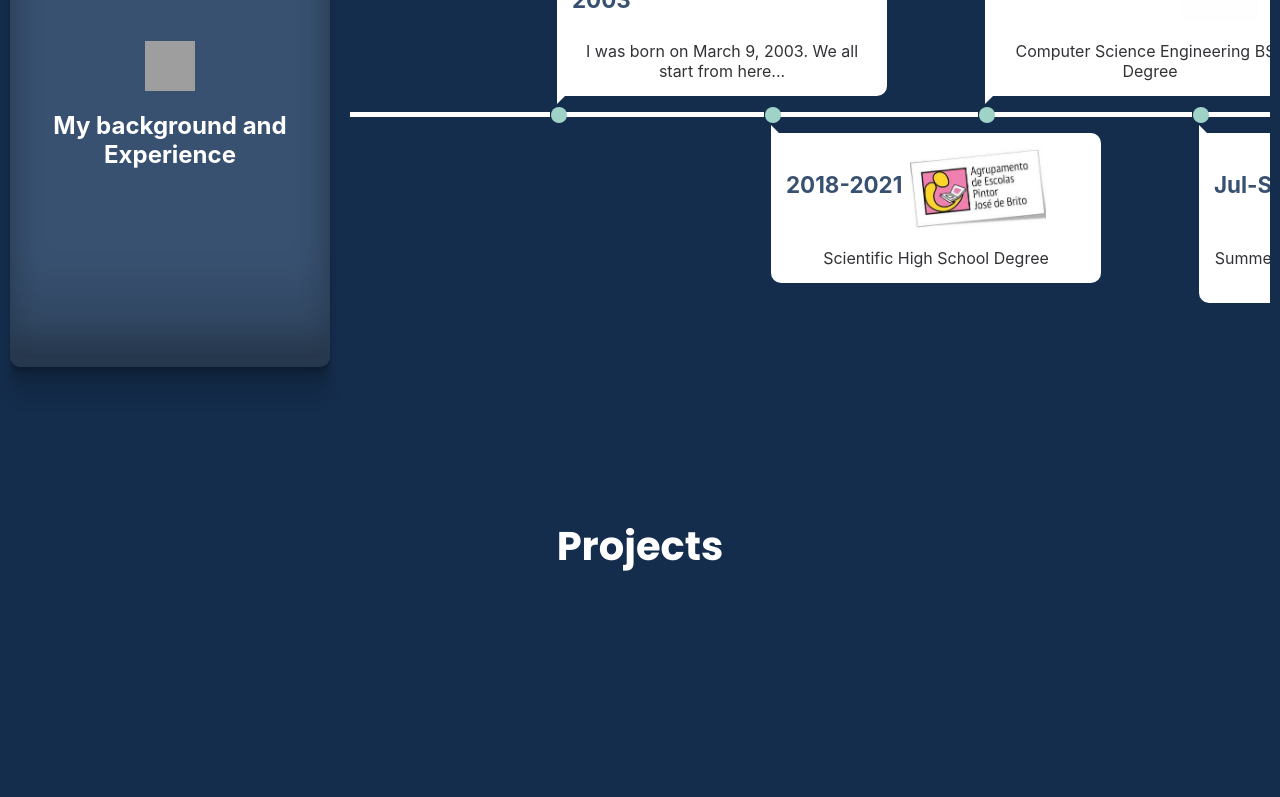
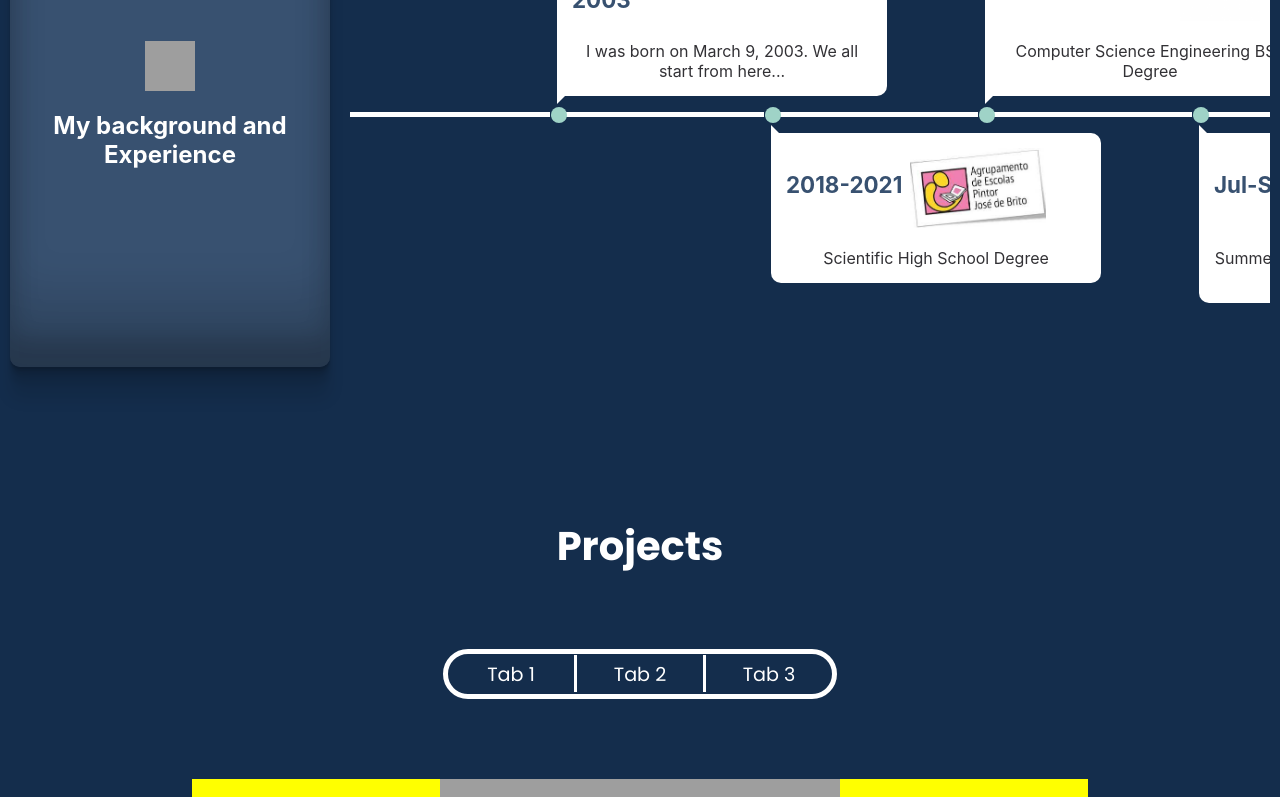
Before and after one commit to Vasco-Faria/Portfolio, a React (Create React App) app in the folder portfolioweb/: page / in a window 1280 px wide. Shown: the part 2000-2797 px from the top of the page. Built offline with nearby package versions, Linux system fonts and the light colour scheme; no server answers; grey boxes are pictures that could not be loaded.

Commit message:
starting projects

```diff
--- a/portfolioweb/src/App.js
+++ b/portfolioweb/src/App.js
@@ -8,13 +8,14 @@ import Timeline from './Sections/Timeline/Timeline';
 import PopUp from './Components/PopUp/PopUp';
 import Projects from './Sections/Projects/Projects';
 import ContactMe from './Sections/ContactMe/ContactMe';
+import BackToTop from './Components/BackToTop/BackToTop';
 
 function App() {
 
 
   return (
     <div className="App">
-
+      <BackToTop/>
       <PopUp/>
       <Navbar/>
       <Home/>
--- a/portfolioweb/src/Components/BackToTop/BackToTop.css
+++ b/portfolioweb/src/Components/BackToTop/BackToTop.css
@@ -0,0 +1,32 @@
+.back-to-top-button {
+    position: fixed;
+    top: 6vh;
+    left: 4vh;
+    opacity: 0;
+    transition: opacity 0.3s ease-in-out;
+    pointer-events: none;
+    z-index: 1;
+  }
+
+
+  .back-to-top-button button{
+    font-family: "Poppins", sans-serif;
+    font-weight: 500;
+    color: white;
+    background-color: #385170;
+    border: transparent;
+    font-size: 1rem;
+    border-radius: 40px;
+    box-shadow: rgba(0, 0, 0, 0.10) 0px -23px 25px 0px inset, rgba(0, 0, 0, 0.15) 0px -36px 30px 0px inset, rgba(0, 0, 0, 0.1) 0px -79px 40px 0px inset, rgba(0, 0, 0, 0.06) 0px 2px 1px, rgba(0, 0, 0, 0.09) 0px 4px 2px, rgba(0, 0, 0, 0.09) 0px 8px 4px, rgba(0, 0, 0, 0.09) 0px 16px 8px, rgba(0, 0, 0, 0.09) 0px 32px 16px;
+    padding: 10px 10px 10px 10px;
+  }
+
+
+  .back-to-top-button button:hover{
+    cursor: pointer;
+  }
+
+  .back-to-top-button.visible {
+    opacity: 1;
+    pointer-events: auto;
+  }
--- a/portfolioweb/src/Components/BackToTop/BackToTop.js
+++ b/portfolioweb/src/Components/BackToTop/BackToTop.js
@@ -22,12 +22,17 @@ const BackToTop = () => {
     };
   }, []);
 
+  const scrollToTop = () => {
+    window.scrollTo({
+      top: 0,
+      behavior: 'smooth',
+    });
+  };
+
     return (
-        <div className={`back-to-top-button ${isVisible ? 'visible' : ''}`}>
-        <Link activeClass="active" smooth spy to="Snow Container">
-            Back to Top
+        <Link className={`back-to-top-button ${isVisible ? 'visible' : ''}`} activeClass="active" smooth spy to="Snow Container">
+            <button onClick={scrollToTop}>&#8593; Back to Top</button>
         </Link>
-        </div>
     );
 }
 
--- a/portfolioweb/src/Components/ButtonDownload/ButtonDownload.css
+++ b/portfolioweb/src/Components/ButtonDownload/ButtonDownload.css
@@ -7,7 +7,7 @@
     --icon: #fff;
     --particle: #fff;
     color:white;
-    background-color:  #142d4c;
+    background-color: #385170;
     border-radius: 40px;
     box-shadow: rgba(0, 0, 0, 0.10) 0px -23px 25px 0px inset, rgba(0, 0, 0, 0.15) 0px -36px 30px 0px inset, rgba(0, 0, 0, 0.1) 0px -79px 40px 0px inset, rgba(0, 0, 0, 0.06) 0px 2px 1px, rgba(0, 0, 0, 0.09) 0px 4px 2px, rgba(0, 0, 0, 0.09) 0px 8px 4px, rgba(0, 0, 0, 0.09) 0px 16px 8px, rgba(0, 0, 0, 0.09) 0px 32px 16px;
     width: 40%;
--- /dev/null
+++ b/portfolioweb/src/Components/ProjectCard/ProjectCard.js
@@ -0,0 +1,14 @@
+import React from 'react';
+import './ProjectCard.css';
+
+const ProjectCard = ({ project }) => {
+  return (
+    <div className="project-card">
+      <img src={project.image} alt={project.title} />
+      <h3>{project.title}</h3>
+      <p>{project.description}</p>
+    </div>
+  );
+};
+
+export default ProjectCard;
--- /dev/null
+++ b/portfolioweb/src/Components/ProjectsTabs/ProjectsTabs.css
@@ -0,0 +1,44 @@
+.project-tabs{
+    width: 30%;
+    height: 5vh;
+    align-self: center;
+    justify-self: center;
+    display: flex;
+    justify-content: space-around;
+    align-items: center;
+    border-radius: 50px;
+    border: 5px solid white;
+}
+
+
+
+.project-tabs div{
+    color: white;
+    font-size: 1.2rem;
+    font-family: "Poppins", sans-serif;
+    height: 80%;
+    width: 50%;
+    align-items: center;
+    text-align: center;
+    padding-top: 5px;
+}
+
+
+.project-tabs div:hover{
+    cursor: pointer;
+    color: #9fd3c7;
+    text-decoration: underline;
+    text-decoration-skip-ink: none;
+}
+
+.project-tabs div:not(:first-child) {
+    border-left: 3px solid white;
+}
+
+.project-tabs div:first-child{
+    border-radius: 50px 0 0 50px;
+}
+
+.project-tabs div:last-child{
+    border-radius: 0 50px 50px 0;
+}
--- /dev/null
+++ b/portfolioweb/src/Components/ProjectsTabs/ProjectsTabs.js
@@ -0,0 +1,20 @@
+import React from 'react';
+import './ProjectsTabs.css';
+
+const ProjectTabs = ({ categories, activeCategory, onChangeCategory }) => {
+  return (
+    <div className="project-tabs">
+      {categories.map((category) => (
+        <div
+          key={category}
+          className={`tab ${category === activeCategory ? 'active' : ''}`}
+          onClick={() => onChangeCategory(category)}
+        >
+          {category}
+        </div>
+      ))}
+    </div>
+  );
+};
+
+export default ProjectTabs;
--- a/portfolioweb/src/Sections/Projects/Projects.css
+++ b/portfolioweb/src/Sections/Projects/Projects.css
@@ -16,7 +16,16 @@
 .projects{
     width: 100%;
     height: 90%;
-    display: grid;
-    gap: 10px;
-    grid-template-columns: 70% 30%;
+    display: flex;
+    flex-direction: column;
 }
+
+
+
+.project-cards{
+    min-height: 50vh;
+    width: 70%;
+    background-color: yellow;
+    margin-top: 5rem;
+    align-self: center;
+}
--- a/portfolioweb/src/Sections/Projects/Projects.js
+++ b/portfolioweb/src/Sections/Projects/Projects.js
@@ -1,12 +1,40 @@
-import React from 'react';
+import React, { useState } from 'react';
 import './Projects.css';
+import ProjectTabs from '../../Components/ProjectsTabs/ProjectsTabs';
+import ProjectCard from '../../Components/ProjectCard/ProjectCard';
 
 const Projects = () => {
+
+    const projectsData = [
+        { title: 'Project 1', description: 'Description 1', image: 'project1.jpg' },
+        { title: 'Project 2', description: 'Description 2', image: 'project2.jpg' },
+
+      ];
+
+      const [activeTab, setActiveTab] = useState(0);
+
+      const categories = ['Tab 1', 'Tab 2','Tab 3'];
+
+      const projectsPerPage = 6;
+      const startIdx = activeTab * projectsPerPage;
+      const endIdx = startIdx + projectsPerPage;
+
+      const currentProjects = projectsData.slice(startIdx, endIdx);
+
     return (
         <div id='projects' className="projects-section">
             <h2>Projects</h2>
             <div className='projects'>
-
+            <ProjectTabs
+                categories={categories}
+                activeTab={activeTab}
+                onChangeCategory={(tab) => setActiveTab(tab)}
+              />
+                <div className="project-cards">
+                  {currentProjects.map((project, index) => (
+                    <ProjectCard key={index} project={project} />
+                  ))}
+                </div>
             </div>
         </div>
     );
--- a/portfolioweb/src/Sections/Timeline/Timeline.js
+++ b/portfolioweb/src/Sections/Timeline/Timeline.js
@@ -4,6 +4,7 @@ import TimelineItem from "../../Components/TimeLineItem/TimeLineItem";
 import AEPJBLogo from '../../Assets/TImelinePhotos/AEPJB.jpeg';
 import ContinenteLogo from '../../Assets/TImelinePhotos/continente.png';
 import UAlogo from '../../Assets/TImelinePhotos/UA.png';
+
 
 
 const Timeline = () =>{
```
Also changed, not shown: portfolioweb/src/Assets/TImelinePhotos/ferramentas.jpg (added), portfolioweb/src/Components/ProjectCard/ProjectCard.css (added).
